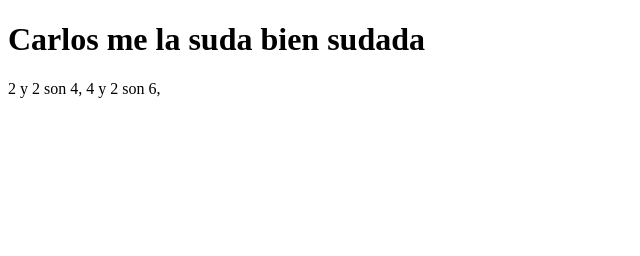
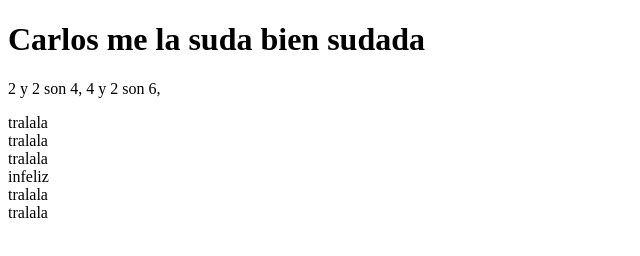
Before and after one commit to Gabo-afk/elrepositorio, a plain HTML site: page index.html in a window 1280 px wide. Shown: the whole page, without its empty margins (0-640 px from the left). Drawn offline with Linux system fonts and the light colour scheme.

```diff
--- a/index.html
+++ b/index.html
@@ -9,5 +9,15 @@
 <body>
     <h1>Carlos me la suda bien sudada</h1>
     <p>2 y 2 son 4, 4 y 2 son 6, </p>
+
+
+
+    <div>tralala</div>
+    <div>tralala</div>
+    <div>tralala</div>
+    <div>infeliz</div>
+    <div>tralala</div>
+    <div>tralala</div>
+
 </body>
 </html>
```
